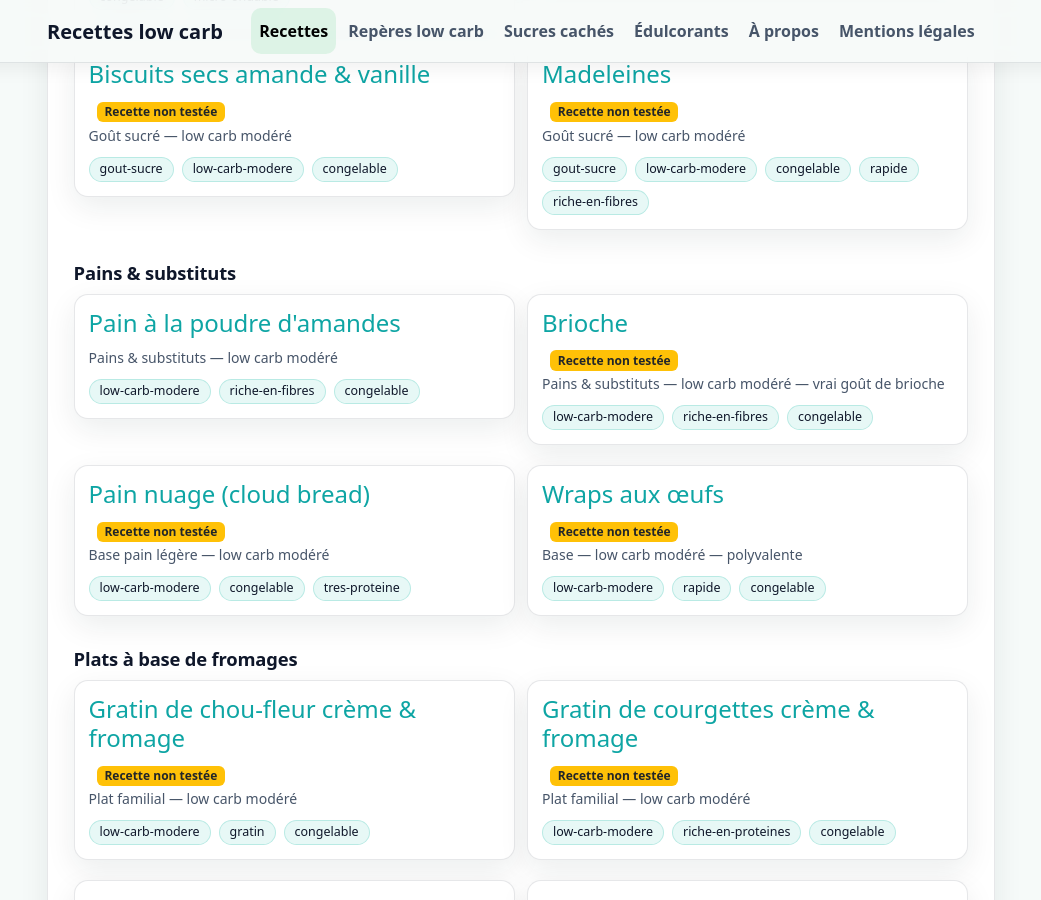
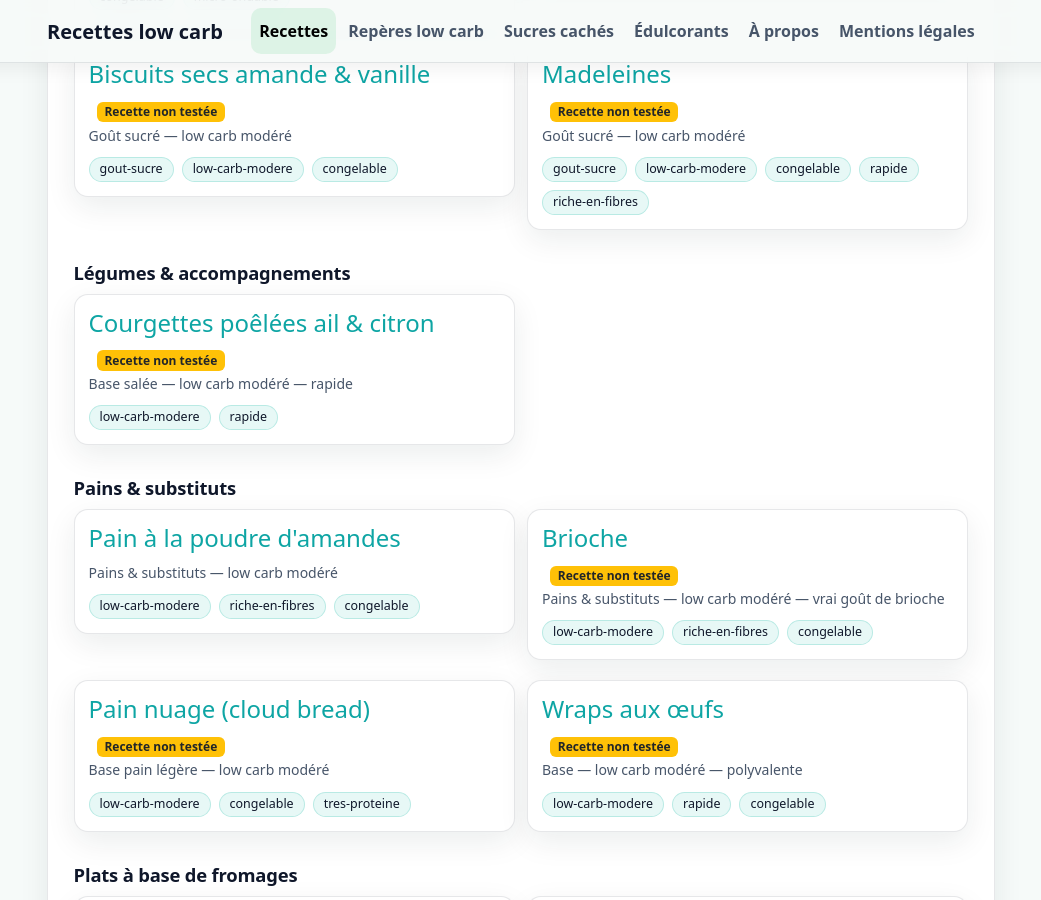
Before and after one commit to laurie-boissay/laurie-boissay.github.io, a Jekyll site: the page built from index.html, in a window 1280 px wide and 900 px high, scrolled down 5501 px. Shown: the whole window, without its empty margins (119-1160 px from the left). Built offline with Jekyll 4.4.1, drawn with Linux system fonts in a browser that asks for light colours; some of the changed text lies outside the part shown.

Commit message:
Update courgettes-poelees-ail-et-citron.html
Légumes & accompagnements

```diff
--- a/recettes/courgettes-poelees-ail-et-citron.html
+++ b/recettes/courgettes-poelees-ail-et-citron.html
@@ -4,12 +4,13 @@ title: "Courgettes poêlées ail & citron"
 description: "Courgettes poêlées à l’ail et au citron. Base low carb modéré, rapide, pour accompagner viandes, poissons et œufs."
 recipe_title: "Courgettes poêlées ail & citron"
 recipe_subtitle: "Base salée — low carb modéré — rapide"
-recipe_group: "Bases"
+recipe_group: "Légumes & accompagnements"
 recipe_sort: "courgettes-poelees-ail-citron"
 recipe_tested: false
 tags:
   - low-carb-modere
   - rapide
+
 extra_head: |
   <script type="application/ld+json">
   {
@@ -21,7 +22,7 @@ extra_head: |
     "prepTime": "PT5M",
     "cookTime": "PT8M",
     "totalTime": "PT13M",
-    "recipeCategory": "Base",
+    "recipeCategory": "Légumes & accompagnements",
     "keywords": "low carb, courgettes, ail, citron",
     "author": { "@type": "Person", "name": "Laurie" },
     "recipeIngredient": [
```
